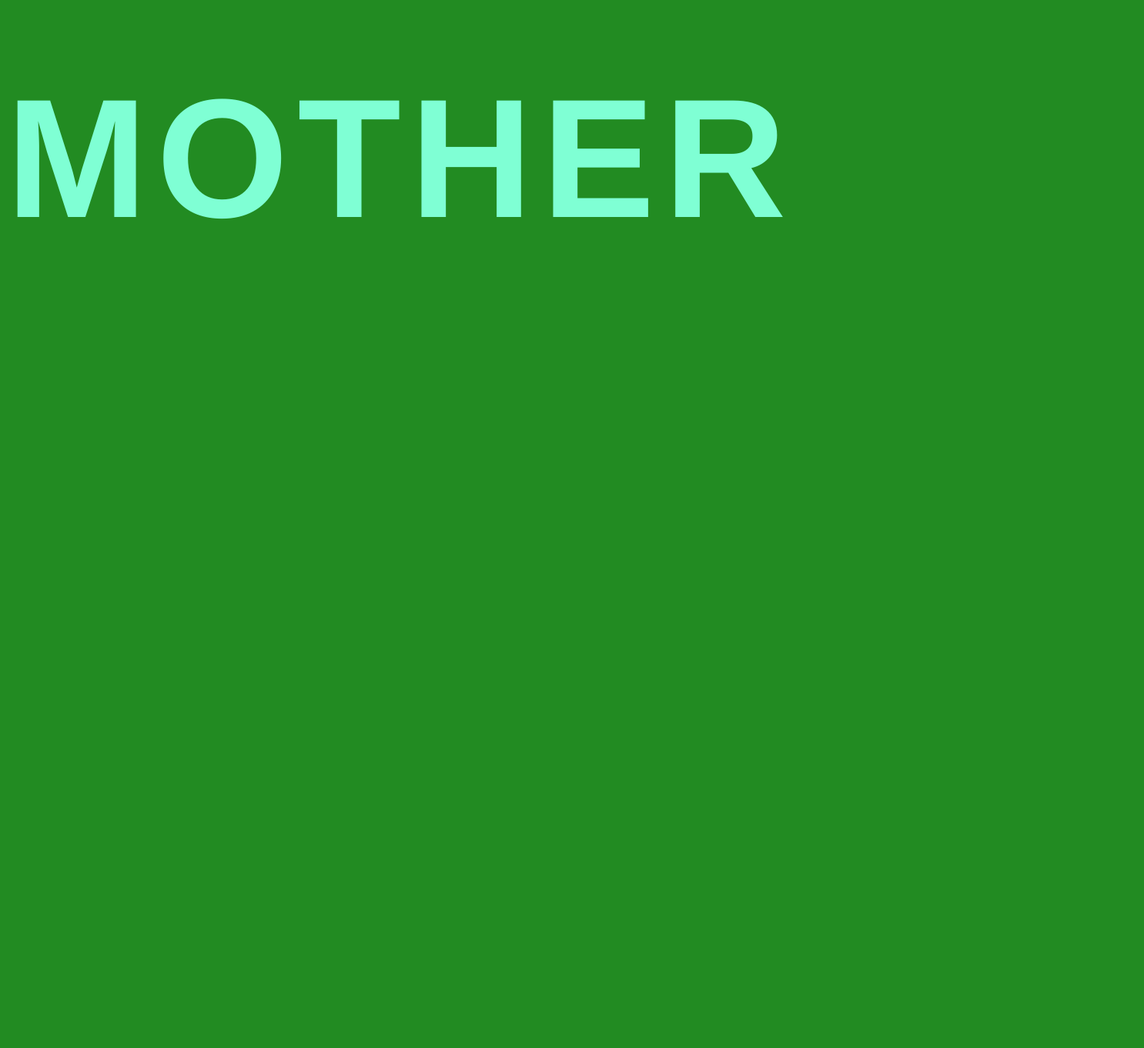
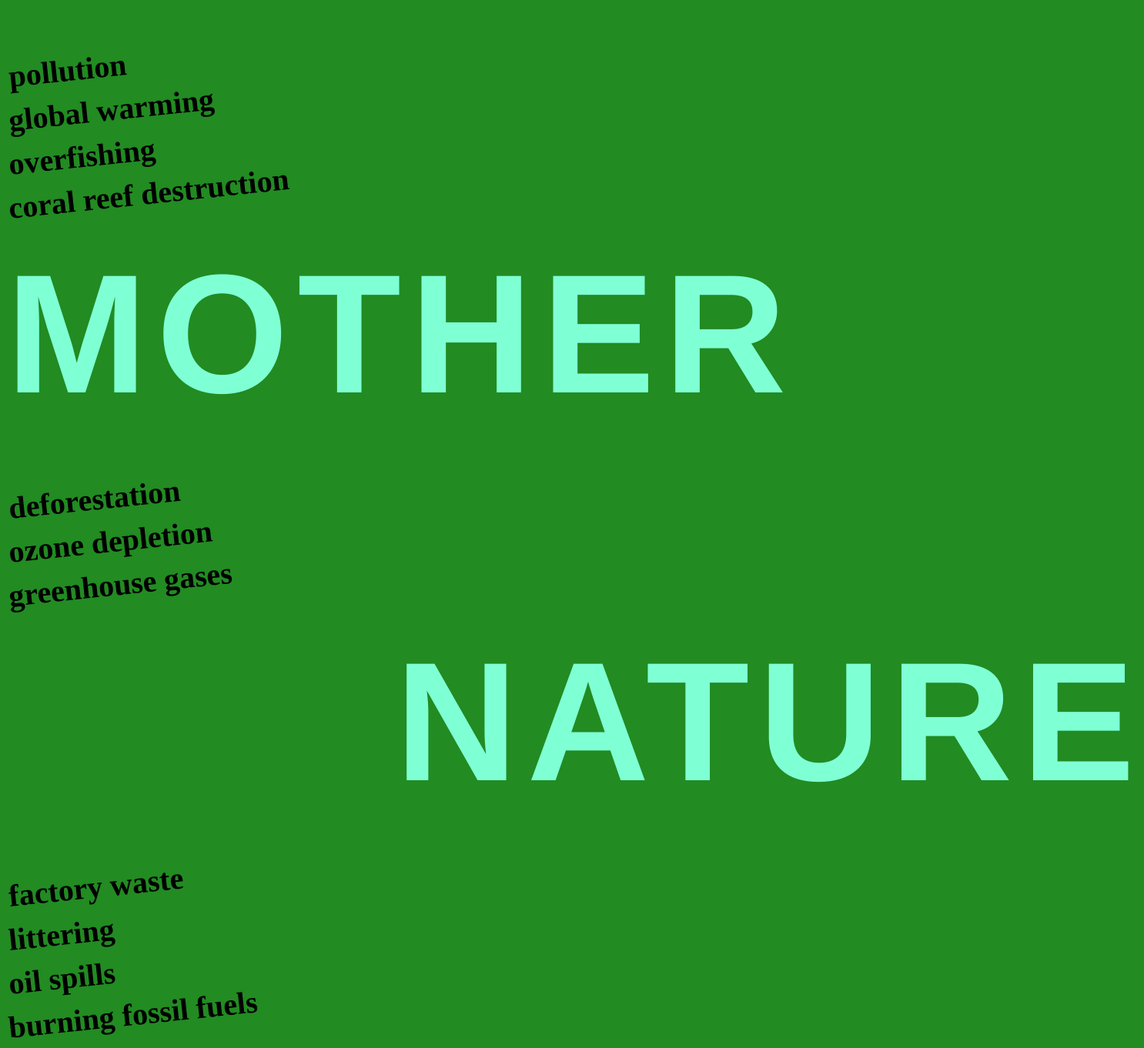
Before and after one commit to hcs240000/manifesto, a plain HTML site: page index.html in a window 1280 px wide. Shown: the top 1362 px of the page at 77% size, 1486 px wide, since content can reach past the window. Before the commit the page ends 800 px from the top, so only its background shows below. Drawn offline with Linux system fonts and the light colour scheme.

Commit message:
added body text

```diff
--- a/index.html
+++ b/index.html
@@ -11,11 +11,12 @@
         }
 
         div {
+            font-family: 'Times New Roman', Times, serif;
             font-weight: bold;
-            font-size: 60px;
-            transform: rotate(2deg);
-            margin-top: 35px;
-            margin-bottom: 35px;
+            font-size: 40px;
+            transform: rotate(-6deg);
+            margin-top: 10px;
+            margin-bottom: 10px;
         }
 
         h1 {
@@ -25,21 +26,29 @@
             letter-spacing: 12px;
             /* negative margins decrease space between lines */
             margin-top: 80px;
-            margin-bottom: 80px;
+            margin-bottom: 2px;
         }
 
         .offset {
             /*Increases left margin to move elements to the right */
-            margin-left: 30px;
-        }
-
-        .offset span {
-            display: inline-block;
-            transform: rotate(12deg);
+            margin-left: 40%;
         }
     </style>
     </head>
     <body>
+        <div>pollution</div>
+        <div>global warming</div>
+        <div>overfishing</div>
+        <div>coral reef destruction</div>
         <h1>MOTHER</h1>
+        <div>deforestation</div>
+        <div>ozone depletion</div>
+        <div>greenhouse gases</div>
+        <h1 class="offset">NATURE</h1>
+        <div>factory waste</div>
+        <div>littering</div>
+        <div>oil spills</div>
+        <div>burning fossil fuels</div>
+        <h1>WEEPS . . . </h1>
     </body>
 </html>
```
